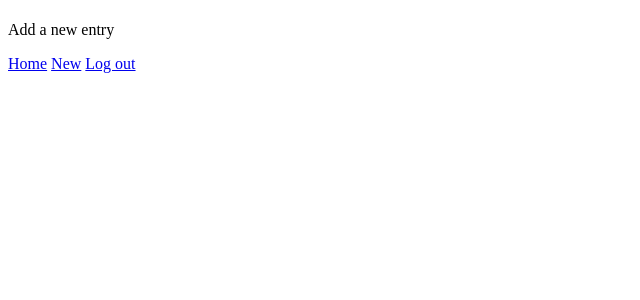
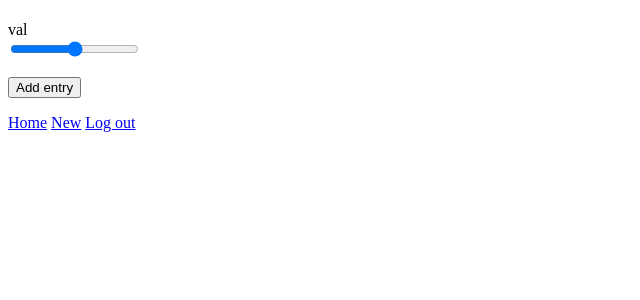
Before and after one commit to epohs/happy-days, a Flask app: template app/templates/entry/new.html in a window 1280 px wide. Shown: the top 300 px of the page, without its empty margins (0-640 px from the left). Run offline with Flask 2, Linux system fonts and the light colour scheme; the template is opened without the code that fills it: values that come from a table or form of the project are taken from there, others are empty; the visitor is signed in with stand-in values (Sample User, id 1).

Commit message:
added new entry form

```diff
--- a/app/forms.py
+++ b/app/forms.py
@@ -1,9 +1,15 @@
 from flask_wtf import FlaskForm
 from wtforms import StringField, PasswordField, BooleanField, SubmitField
+from wtforms.fields.html5 import DecimalRangeField
 from wtforms.validators import DataRequired
 
 class LoginForm(FlaskForm):
-    username = StringField('Username', validators=[DataRequired()])
-    password = PasswordField('Password', validators=[DataRequired()])
-    remember_me = BooleanField('Remember Me')
-    submit = SubmitField('Sign In')
+  username = StringField('Username', validators=[DataRequired()])
+  password = PasswordField('Password', validators=[DataRequired()])
+  remember_me = BooleanField('Remember Me')
+  submit = SubmitField('Sign In')
+
+
+class NewEntry(FlaskForm):
+  val = DecimalRangeField('val', places="1", validators=[DataRequired()])
+  submit = SubmitField('Add entry')
--- a/app/templates/entry/new.html
+++ b/app/templates/entry/new.html
@@ -4,6 +4,13 @@
 
 {% block content %}
 
- <p>Add a new entry</p>
+  <form action="{{ url_for('new_entry') }}" method="post" novalidate>
+    {{ form.hidden_tag() }}
+    <p>
+        {{ form.val.label }}<br>
+        {{ form.val(min='0', max='5', step="0.5") }}
+      </p>
+    <p>{{ form.submit() }}</p>
+  </form>
 
 {% endblock %}
```
Also changed, not shown: app/routes/entries.py (+7 -2 lines).
